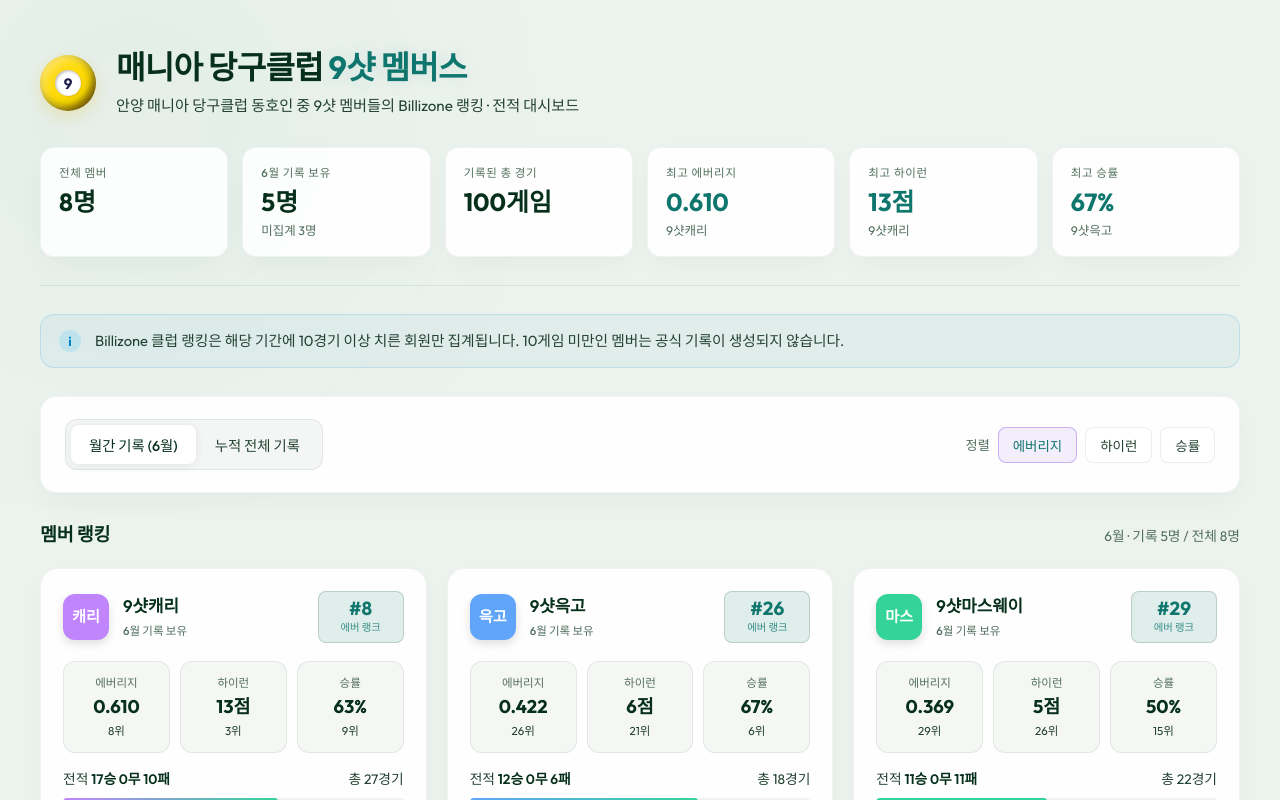
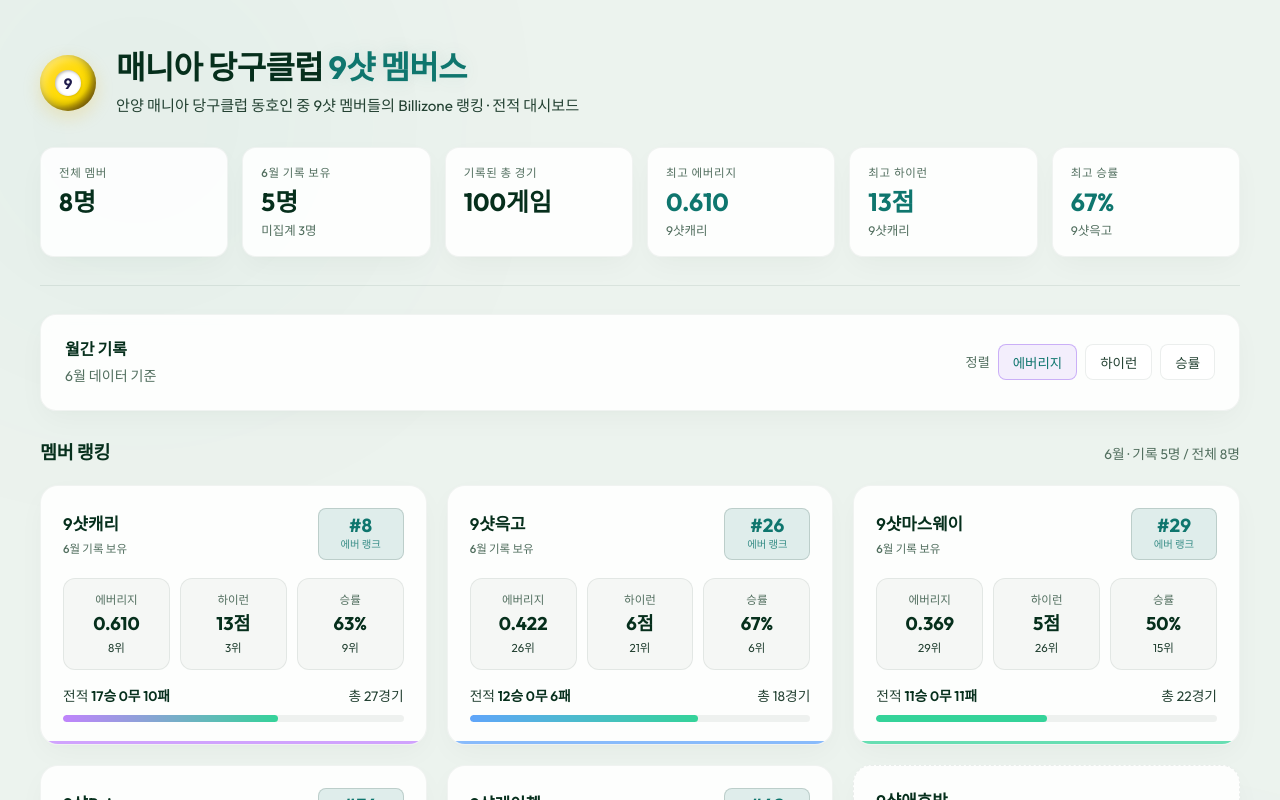
Before and after one commit to bloodmas78/bloodmas78.github.io, a React (Vite) app: page / in a window 1280 px wide. Shown: the top 800 px of the page. Built offline with nearby package versions, Linux system fonts and the light colour scheme.

Commit message:
Remove all-time tab and avatar area; simplify monthly ranking UI

```diff
--- a/src/App.css
+++ b/src/App.css
@@ -209,32 +209,21 @@
   font-weight: 600;
 }
 
-.toggle-group {
+.panel-title-group {
   display: flex;
-  background: var(--overlay-bg);
-  padding: 4px;
-  border-radius: 12px;
-  border: 1px solid var(--border-color);
+  flex-direction: column;
+  gap: 4px;
 }
 
-.toggle-btn {
-  background: transparent;
-  border: none;
-  color: var(--text-secondary);
-  padding: 9px 18px;
-  font-size: 0.9rem;
-  font-weight: 500;
-  cursor: pointer;
-  border-radius: 9px;
-  transition: all 0.2s ease;
-  font-family: var(--font-sans);
+.panel-title {
+  font-size: 1rem;
+  font-weight: 700;
+  color: var(--text-primary);
 }
 
-.toggle-btn.active {
-  background: var(--bg-secondary);
-  color: var(--text-primary);
-  box-shadow: 0 2px 8px rgba(15, 23, 42, 0.06);
-  border: 1px solid var(--border-color);
+.panel-subtitle {
+  font-size: 0.88rem;
+  color: var(--text-muted);
 }
 
 .filter-controls {
@@ -721,17 +710,6 @@
     gap: 10px;
   }
 
-  .toggle-group {
-    width: 100%;
-  }
-
-  .toggle-btn {
-    flex: 1;
-    text-align: center;
-    padding: 8px 12px;
-    font-size: 0.84rem;
-  }
-
   .control-hint {
     font-size: 0.8rem;
     text-align: center;
--- a/src/App.tsx
+++ b/src/App.tsx
@@ -3,18 +3,14 @@ import { memberData, monthlyLabel } from './data'
 import type { Member, StatDetail } from './data'
 import './App.css'
 
-const MIN_GAMES_NOTICE =
-  'Billizone 클럽 랭킹은 해당 기간에 10경기 이상 치른 회원만 집계됩니다. 10게임 미만인 멤버는 공식 기록이 생성되지 않습니다.'
-
 function App() {
-  const [activeTab, setActiveTab] = useState<'monthly' | 'allTime'>('monthly')
   const [sortBy, setSortBy] = useState<'average' | 'highrun' | 'winRate'>('average')
 
   const getActiveStats = (member: Member): StatDetail | null => {
-    return activeTab === 'monthly' ? member.monthly : member.allTime
+    return member.monthly
   }
 
-  const periodLabel = activeTab === 'monthly' ? monthlyLabel : '누적 전체'
+  const periodLabel = monthlyLabel
 
   const processedMembers = [...memberData]
     .sort((a, b) => {
@@ -142,28 +138,11 @@ function App() {
         </div>
       </header>
 
-      <div className="info-notice animate-fade-in" role="note">
-        <span className="info-notice-icon" aria-hidden="true">i</span>
-        <p>{MIN_GAMES_NOTICE}</p>
-      </div>
-
       <section className="control-panel animate-slide-up">
         <div className="control-panel-top">
-          <div className="toggle-group">
-            <button
-              type="button"
-              className={`toggle-btn ${activeTab === 'monthly' ? 'active' : ''}`}
-              onClick={() => setActiveTab('monthly')}
-            >
-              월간 기록 ({monthlyLabel})
-            </button>
-            <button
-              type="button"
-              className={`toggle-btn ${activeTab === 'allTime' ? 'active' : ''}`}
-              onClick={() => setActiveTab('allTime')}
-            >
-              누적 전체 기록
-            </button>
+          <div className="panel-title-group">
+            <span className="panel-title">월간 기록</span>
+            <span className="panel-subtitle">{monthlyLabel} 데이터 기준</span>
           </div>
 
           <div className="sort-by-group">
@@ -212,9 +191,6 @@ function App() {
                 style={{ '--accent-color': member.avatarColor } as React.CSSProperties}
               >
                 <div className="card-header">
-                  <div className="avatar" style={{ backgroundColor: member.avatarColor }}>
-                    {member.nickname.replace('9샷', '').substring(0, 2) || '9'}
-                  </div>
                   <div className="member-name-info">
                     <h3>{member.nickname}</h3>
                     <span className="badge">
@@ -288,9 +264,7 @@ function App() {
                       </p>
                       <p className="empty-desc">
                         Billizone 랭킹은 10경기 이상 치른 회원만 집계됩니다.
-                        {activeTab === 'monthly'
-                          ? ` ${monthlyLabel} 기준 10게임 미만이면 월간 기록이 표시되지 않습니다.`
-                          : ' 누적 10게임 미만이면 전체 기록이 표시되지 않습니다.'}
+                        {` ${monthlyLabel} 기준 10게임 미만이면 월간 기록이 표시되지 않습니다.`}
                       </p>
                     </div>
                   )}
```
